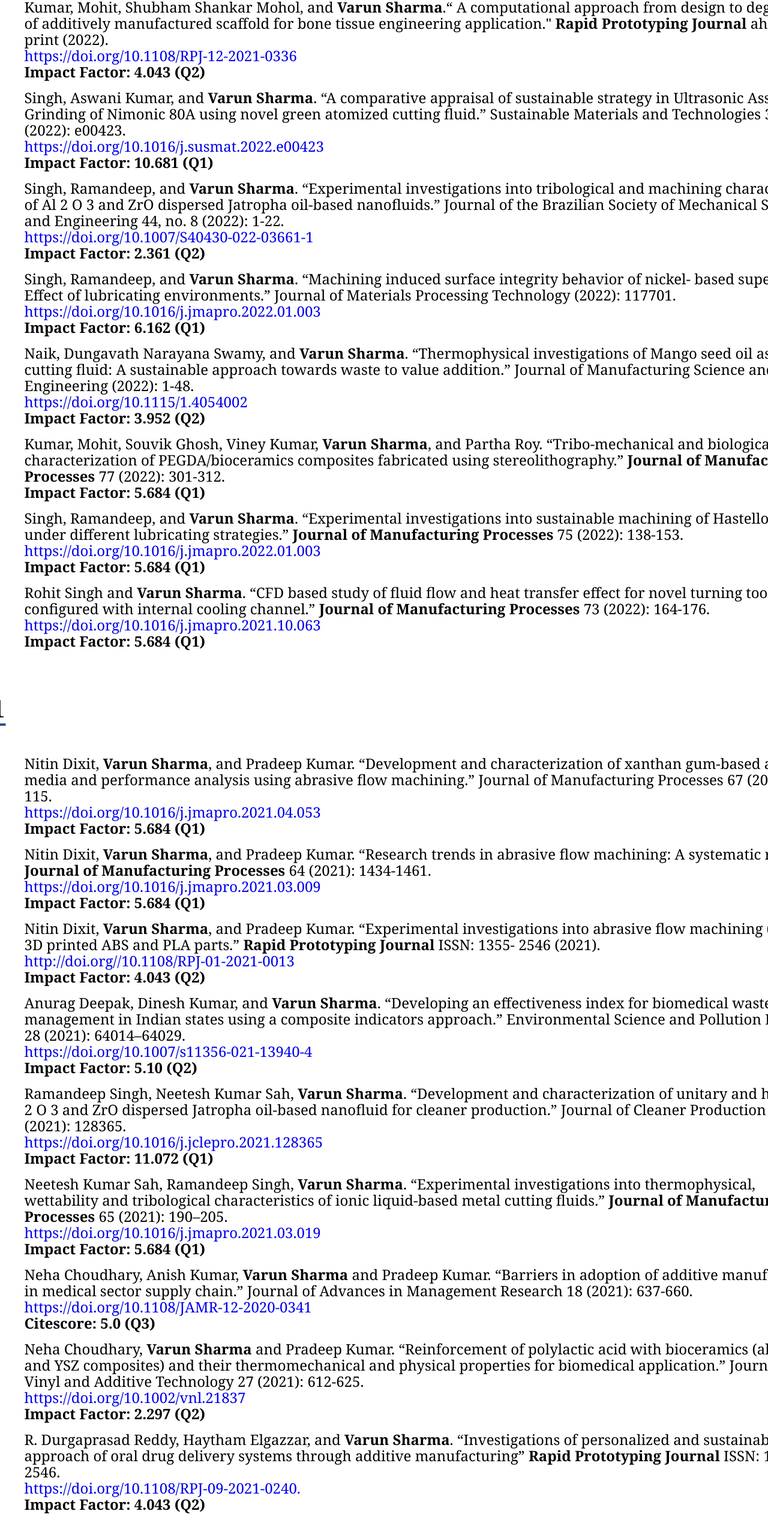
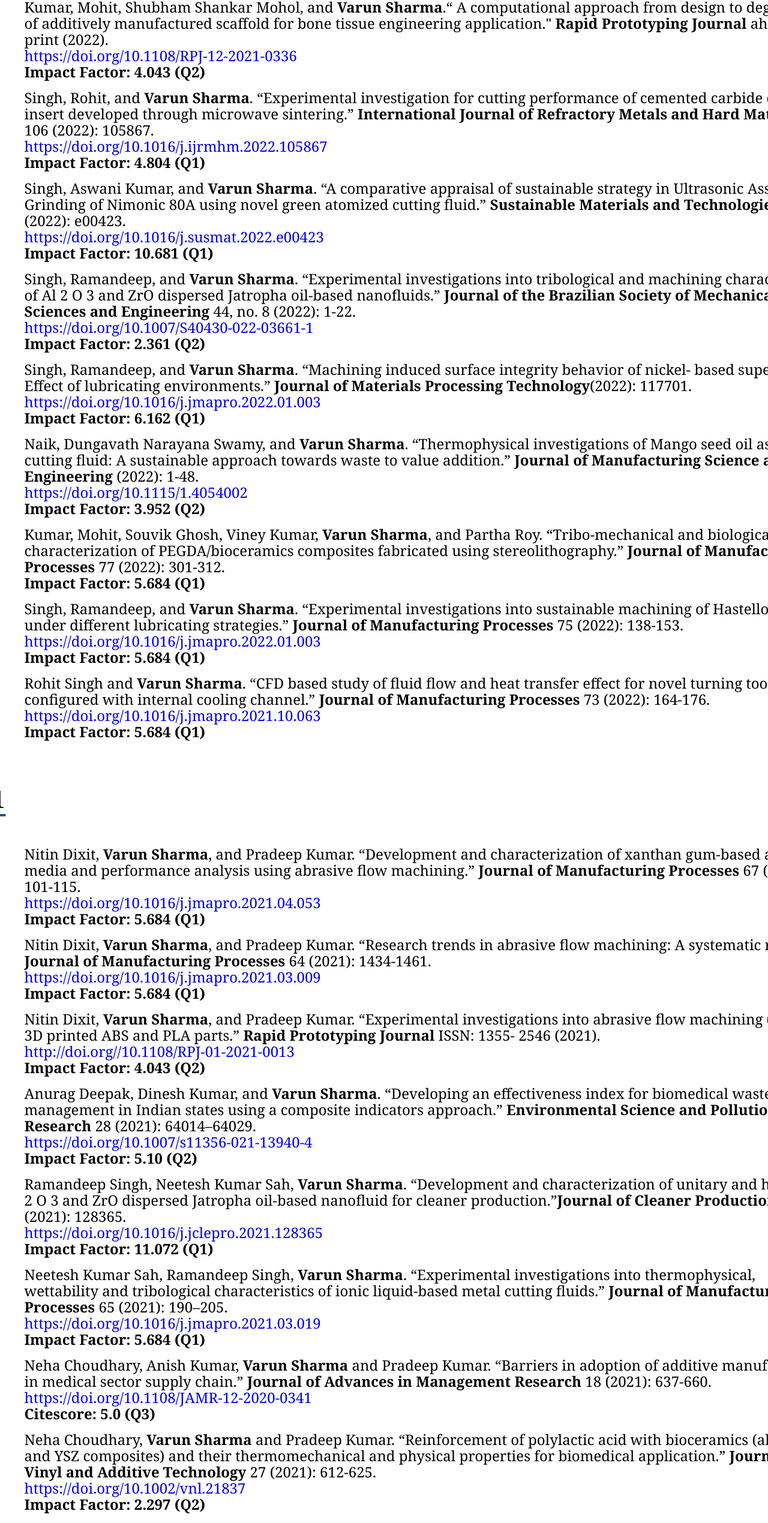
Before and after one commit to Kirthik24/varun-sharma-profile, a React (Vite) app: page /pb/ij in a window 1280 px wide. Shown: the part 1639-4178 px from the top of the page at 60% size. Built offline with nearby package versions, Linux system fonts and the light colour scheme.

Commit message:
figma final

```diff
--- a/src/components/publications/Ij.jsx
+++ b/src/components/publications/Ij.jsx
@@ -64,26 +64,32 @@ application." <b>Rapid Prototyping Journal</b> ahead-of-print (2022).
                     <br/><a href="https://doi.org/10.1108/RPJ-12-2021-0336">https://doi.org/10.1108/RPJ-12-2021-0336</a>
                     <br/><b>Impact Factor: 4.043 (Q2)</b></span></li>
 
+                    <li><span>Singh, Rohit, and <b>Varun Sharma</b>. “Experimental investigation for cutting performance of
+                    cemented carbide cutting insert developed through microwave sintering.” <b>International Journal of
+                    Refractory Metals and Hard Materials</b> 106 (2022): 105867.
+                    <br /> <a href="https://doi.org/10.1016/j.ijrmhm.2022.105867">https://doi.org/10.1016/j.ijrmhm.2022.105867</a>
+                    <br/><b>Impact Factor: 4.804 (Q1)</b></span></li>
+
                     <li><span>Singh, Aswani Kumar, and <b>Varun Sharma</b>. “A comparative appraisal of sustainable strategy in Ultrasonic Assisted Grinding of Nimonic 80A using novel green atomized cutting
-fluid.” Sustainable Materials and Technologies 32 (2022): e00423.
+                    fluid.” <b>Sustainable Materials and Technologies</b> 32 (2022): e00423.
                     <br/><a href="https://doi.org/10.1016/j.susmat.2022.e00423">https://doi.org/10.1016/j.susmat.2022.e00423</a>
                     <br/><b>Impact Factor: 10.681 (Q1)</b></span></li>
 
                     <li><span>Singh, Ramandeep, and <b>Varun Sharma</b>. “Experimental investigations into tribological and
-machining characteristics of Al 2 O 3 and ZrO dispersed Jatropha oil-based nanofluids.” Journal of
-the Brazilian Society of Mechanical Sciences and Engineering 44, no. 8 (2022): 1-22.
+                    machining characteristics of Al 2 O 3 and ZrO dispersed Jatropha oil-based nanofluids.” <b>Journal of
+                    the Brazilian Society of Mechanical Sciences and Engineering</b> 44, no. 8 (2022): 1-22.
                     <br/><a href="https://doi.org/10.1007/S40430-022-03661-1">https://doi.org/10.1007/S40430-022-03661-1</a>
                     <br/><b>Impact Factor: 2.361 (Q2)</b></span></li>
 
                     <li><span>Singh, Ramandeep, and <b>Varun Sharma</b>. “Machining induced surface integrity behavior of nickel-
-based superalloy: Effect of lubricating environments.” Journal of Materials Processing
-Technology (2022): 117701.
+                    based superalloy: Effect of lubricating environments.” <b>Journal of Materials Processing
+                    Technology</b>(2022): 117701.
                     <br/><a href="https://doi.org/10.1016/j.jmapro.2022.01.003">https://doi.org/10.1016/j.jmapro.2022.01.003</a>
                     <br/><b>Impact Factor: 6.162 (Q1)</b></span></li>
 
                     <li><span>Naik, Dungavath Narayana Swamy, and <b>Varun Sharma</b>. “Thermophysical investigations of
                     Mango seed oil as a novel cutting fluid: A sustainable approach towards waste to value
-addition.” Journal of Manufacturing Science and Engineering (2022): 1-48.
+                    addition.” <b>Journal of Manufacturing Science and Engineering</b> (2022): 1-48.
                     <br/><a href="https://doi.org/10.1115/1.4054002">https://doi.org/10.1115/1.4054002</a>
                     <br/><b>Impact Factor: 3.952 (Q2)</b></span></li>
 
@@ -114,81 +120,97 @@ turning tool configured with internal cooling channel.” <b>Journal of Manufac
             <div className="points">
                 <ul>
                     <li><span>Nitin Dixit, <b>Varun Sharma</b>, and Pradeep Kumar. “Development and characterization of xanthan
-gum-based abrasive media and performance analysis using abrasive flow machining.” Journal of
-Manufacturing Processes 67 (2021): 101-115.
+                    gum-based abrasive media and performance analysis using abrasive flow machining.” <b>Journal of
+                    Manufacturing Processes</b> 67 (2021): 101-115.
                     <br/><a href="https://doi.org/10.1016/j.jmapro.2021.04.053">https://doi.org/10.1016/j.jmapro.2021.04.053</a>
                     <br/><b>Impact Factor: 5.684 (Q1)</b></span></li>
+
                     <li><span>Nitin Dixit, <b>Varun Sharma</b>, and Pradeep Kumar. “Research trends in abrasive flow machining: A
                     systematic review.” <b>Journal of Manufacturing Processes</b> 64 (2021): 1434-1461.
                     <br/><a href="https://doi.org/10.1016/j.jmapro.2021.03.009">https://doi.org/10.1016/j.jmapro.2021.03.009</a>
                     <br/><b>Impact Factor: 5.684 (Q1)</b></span></li>
+
                     <li><span>Nitin Dixit, <b>Varun Sharma</b>, and Pradeep Kumar. “Experimental investigations into abrasive flow
                     machining (AFM) of 3D printed ABS and PLA parts.” <b>Rapid Prototyping Journal</b> ISSN: 1355-
                     2546 (2021).
                     <br /><a href="http://doi.org//10.1108/RPJ-01-2021-0013">http://doi.org//10.1108/RPJ-01-2021-0013</a>
                     <br/><b>Impact Factor: 4.043 (Q2)</b></span></li>
+
                     <li><span>Anurag Deepak, Dinesh Kumar, and <b>Varun Sharma</b>. “Developing an effectiveness index for
                     biomedical waste management in Indian states using a composite indicators
-approach.” Environmental Science and Pollution Research 28 (2021): 64014–64029.
+                    approach.” <b>Environmental Science and Pollution Research</b> 28 (2021): 64014–64029.
                     <br/><a href="https://doi.org/10.1007/s11356-021-13940-4">https://doi.org/10.1007/s11356-021-13940-4</a>
                     <br/><b>Impact Factor: 5.10 (Q2)</b></span></li>
+
                     <li><span>Ramandeep Singh, Neetesh Kumar Sah, <b>Varun Sharma</b>. “Development and characterization of
                     unitary and hybrid Al 2 O 3 and ZrO dispersed Jatropha oil-based nanofluid for cleaner production.”
-Journal of Cleaner Production 317 (2021): 128365.
+                    <b>Journal of Cleaner Production 317</b> (2021): 128365.
                     <br/><a href="https://doi.org/10.1016/j.jclepro.2021.128365">https://doi.org/10.1016/j.jclepro.2021.128365</a>
                     <br/><b>Impact Factor: 11.072 (Q1)</b></span></li>
+
                     <li><span>Neetesh Kumar Sah, Ramandeep Singh, <b>Varun Sharma</b>. “Experimental investigations into
                     thermophysical, wettability and tribological characteristics of ionic liquid-based metal cutting
                     fluids.” <b>Journal of Manufacturing Processes</b> 65 (2021): 190–205.
                     <br/><a href="https://doi.org/10.1016/j.jmapro.2021.03.019">https://doi.org/10.1016/j.jmapro.2021.03.019</a>
                     <br/><b>Impact Factor: 5.684 (Q1)</b></span></li>
+
                     <li><span>Neha Choudhary, Anish Kumar, <b>Varun Sharma</b> and Pradeep Kumar. “Barriers in adoption of
-additive manufacturing in medical sector supply chain.” Journal of Advances in Management
-Research 18 (2021): 637-660.
+                    additive manufacturing in medical sector supply chain.” <b>Journal of Advances in Management
+                    Research</b> 18 (2021): 637-660.
                     <br/><a href="https://doi.org/10.1108/JAMR-12-2020-0341">https://doi.org/10.1108/JAMR-12-2020-0341</a>
                     <br /> <b> Citescore: 5.0 (Q3)</b></span></li>
+
                     <li><span>Neha Choudhary, <b>Varun Sharma</b> and Pradeep Kumar. “Reinforcement of polylactic acid with
                     bioceramics (alumina and YSZ composites) and their thermomechanical and physical properties for
-biomedical application.” Journal of Vinyl and Additive Technology 27 (2021): 612-625.
+                    biomedical application.” <b>Journal of Vinyl and Additive Technology</b> 27 (2021): 612-625.
                     <br/><a href="https://doi.org/10.1002/vnl.21837">https://doi.org/10.1002/vnl.21837</a>
                     <br/><b>Impact Factor: 2.297 (Q2)</b></span></li>
+
                     <li><span>R. Durgaprasad Reddy, Haytham Elgazzar, and <b>Varun Sharma</b>. “Investigations of personalized
                     and sustainable approach of oral drug delivery systems through additive manufacturing” <b>Rapid Prototyping Journal</b> ISSN: 1355-2546.
                     <br/><a href="https://doi.org/10.1108/RPJ-09-2021-0240.">https://doi.org/10.1108/RPJ-09-2021-0240.</a>
                     <br/><b>Impact Factor: 4.043 (Q2)</b></span></li>
+
                     <li><span>Aswani Kumar Singh and <b>Varun Sharma</b>. “Thermo-physical and tribological characteristics of
-ionic liquid-based rice bran oil as green cutting fluid.” Proceedings of the Institution of
-Mechanical Engineers, Part J: Journal of Engineering Tribology (2021): 13506501211046154.
+                    ionic liquid-based rice bran oil as green cutting fluid.”<b>Proceedings of the Institution of
+                    Mechanical Engineers, Part J: Journal of Engineering Tribology</b> (2021): 13506501211046154.
                     <br/><a href="https://doi.org/10.1177%2F13506501211046154">https://doi.org/10.1177%2F13506501211046154</a>
                     <br/><b>Impact Factor: 1.77 (Q3)</b></span></li>
+
                     <li><span>Rohit Singh and <b>Varun Sharma</b>. “Nano tungsten carbide interactions and mechanical behaviour
-during sintering: A molecular dynamics study.” Computational Materials Science 197 (2021):
+                    during sintering: A molecular dynamics study.” <b>Computational Materials Science</b> 197 (2021):
                     110653.
                     <br/><a href="https://doi.org/10.1016/j.commatsci.2021.110653">https://doi.org/10.1016/j.commatsci.2021.110653</a>
                     <br/><b>Impact Factor: 3.300 (Q2)</b></span></li>
+
                     <li><span>Rohit Singh and <b>Varun Sharma</b>. “Numerical modelling of residual stresses during orthogonal
                     cutting of Ti6Al4V using internally cooled cutting inserts.” <b>Journal of Manufacturing Processes</b>
                     65 (2021): 502-511.
                     <br/><a href="https://doi.org/10.1016/j.jmapro.2021.03.042">https://doi.org/10.1016/j.jmapro.2021.03.042</a>
                     <br/><b>Impact Factor: 5.684 (Q1)</b></span></li>
+
                     <li><span>Mohit Kumar and <b>Varun Sharma</b>. “Additive manufacturing techniques for the fabrication of tissue
                     engineering scaffolds: a review.” <b>Rapid Prototyping Journal</b> 27.6 (2021): 1230-1272.
                     <br/><a href="https://doi.org/10.1108/RPJ-01-2021-0011">https://doi.org/10.1108/RPJ-01-2021-0011</a>
                     <br/><b>Impact Factor: 4.043 (Q2)</b></span></li>
+
                     <li><span>Shubham Shankar Mohol and <b>Varun Sharma</b>. “Functional applications of 4D printing: A review.”
                     <b>Rapid Prototyping Journal</b> ISSN: 1355-2546. (2021).
                     <br/><a href="https://doi.org/10.1108/RPJ-10-2020-0240">https://doi.org/10.1108/RPJ-10-2020-0240</a>
                     <br/><b>Impact Factor: 4.043 (Q2)</b></span></li>
+
                     <li><span><b>Varun Sharma</b>, S. K. Moinuddin, Archita Choudhary, Pramod Kumar, Prateek Kala, Yasmin
                     Sultana, Rahul Shukla, and Dalip Kumar. “Investigations of process parameters during dissolution
-studies of drug loaded 3D printed tablets.” Proceedings of the Institution of Mechanical
-Engineers, Part H: Journal of Engineering in Medicine 235.5 (2021): 523-529.
+                    studies of drug loaded 3D printed tablets.” <b>Proceedings of the Institution of Mechanical
+                    Engineers, Part H: Journal of Engineering in Medicine</b> 235.5 (2021): 523-529.
                     <br/><a href="https://doi.org/10.1177/0954411921993582">https://doi.org/10.1177/0954411921993582</a>
                     <br/><b>Impact Factor: 1.617 (Q4)</b></span></li>
-                    <li><span>Rishi Parvanda, Prateek Kala, and <b>Varun Sharma</b>. “Bibliometric Analysis-Based Review of Fused Deposition Modeling 3D Printing Method (1994–2020).” 3D Printing and Additive
-Manufacturing (2021).
+
+                    <li><span>Rishi Parvanda, Prateek Kala, and <b>Varun Sharma</b>. “Bibliometric Analysis-Based Review of Fused Deposition Modeling 3D Printing Method (1994–2020).” <b>3D Printing and Additive
+                    Manufacturing</b>(2021).
                     <br/><a href="https://doi.org/10.1089/3dp.2021.0046">https://doi.org/10.1089/3dp.2021.0046</a>
                     <br/><b>Impact Factor: 5.449 (Q2)</b></span></li>
+
                 </ul>
             </div>
         </div>
@@ -201,27 +223,31 @@ Manufacturing (2021).
             <div className="points">
                 <ul>
                    <li><span>Aswani Kumar Singh, Amresh Kumar, <b>Varun Sharma</b>, and Prateek Kala. “Sustainable techniques
-in grinding: State of the art review.” Journal of Cleaner Production 269 (2020): 121876.
+                    in grinding: State of the art review.” <b>Journal of Cleaner Production</b>269 (2020): 121876.
                     <br/><a href="https://doi.org/10.1016/j.jclepro.2020.121876">https://doi.org/10.1016/j.jclepro.2020.121876</a>
                     <br/><b>Impact Factor: 11.072 (Q1)</b></span></li>
+
                    <li><span>R Durgaprasad Reddy and <b>Varun Sharma</b>. “Additive manufacturing in drug delivery applications:
-A review.” International Journal of Pharmaceutics 589 (2020):119820
+                    A review.” <b>International Journal of Pharmaceutics</b> 589 (2020):119820
                     <br/><a href="https://doi.org/10.1016/j.ijpharm.2020.119820">https://doi.org/10.1016/j.ijpharm.2020.119820</a>
                     <br/><b>Impact Factor: 6.510 (Q1)</b></span></li>
+
                    <li><span>Rohit Singh and <b>Varun Sharma</b>. “Molecular dynamics study of tensile behaviour for cold and
-linear friction welded single crystal tungsten.” Journal of Molecular Graphics and Modelling 99
+                    linear friction welded single crystal tungsten.” <b>Journal of Molecular Graphics and Modelling</b> 99
                     (2020): 107655.
                     <br/><a href="https://doi.org/10.1016/j.jmgm.2020.107655">https://doi.org/10.1016/j.jmgm.2020.107655</a>
                     <br/><b>Impact Factor: 2.942 (Q2)</b></span></li>
+
                    <li><span><b>Varun Sharma</b>, Pulak Mohan Pandey, Uday Sankar Dixit, Anish Roy, and Vadim V.
                     Silberschmidt. “Finite element simulations of conventional and ultrasonically assisted turning
-processes with plane and textured cutting inserts.” Journal of Micromanufacturing 3.1 (2020): 54-
+                    processes with plane and textured cutting inserts.” <b>Journal of Micromanufacturing</b> 3.1 (2020): 54-
                     68.
                     <br/><a href="https://doi.org/10.1177/2516598419878022">https://doi.org/10.1177/2516598419878022</a></span></li>
+
                     <li><span>Nitish P. Gokhale, Prateek Kala, <b>Varun Sharma</b>, and Murali Palla. “Effect of deposition
                     orientations on dimensional and mechanical properties of the thin-walled structure fabricated by
-tungsten inert gas (TIG) welding-based additive manufacturing process.” Journal of Mechanical
-Science and Technology 34.2 (2020): 701-709.
+                    tungsten inert gas (TIG) welding-based additive manufacturing process.” <b>Journal of Mechanical
+                    Science and Technology</b>34.2 (2020): 701-709.
                     <br/><a href="https://doi.org/10.1007/s12206-020-0115-6">https://doi.org/10.1007/s12206-020-0115-6</a>
                     <br/><b>Impact Factor: 1.81 (Q3)</b></span></li>
                 </ul>
@@ -235,13 +261,14 @@ Science and Technology 34.2 (2020): 701-709.
             <div className="points">
                 <ul>
                    <li><span>Nitish P. Gokhale, Prateek Kala, and <b>Varun Sharma</b>. “Thin-walled metal deposition with GTAW
-welding-based additive manufacturing process.” Journal of the Brazilian Society of Mechanical
-Sciences and Engineering 41.12 (2019): 1-12.
+                    welding-based additive manufacturing process.” <b>Journal of the Brazilian Society of Mechanical
+                    Sciences and Engineering</b> 41.12 (2019): 1-12.
                     <br/><a href="https://doi.org/10.1007/s40430-019-2078-z">https://doi.org/10.1007/s40430-019-2078-z</a>
                     <br/><b>Impact Factor: 2.360 (Q2)</b></span></li>
+
                    <li><span><b>Varun Sharma</b>, and Pulak M. Pandey. “Mechanistic based cutting force model during ultrasonic
-assisted turning with self-lubricating cutting inserts.” Journal of Advanced Manufacturing
-Systems 18.01 (2019): 133-155.
+                    assisted turning with self-lubricating cutting inserts.” <b>Journal of Advanced Manufacturing
+                    Systems</b>18.01 (2019): 133-155.
                     <br/><a href="https://doi.org/10.1142/S0219686719500070">https://doi.org/10.1142/S0219686719500070</a>
                     <br /> <b>Citescore: 2.5 (Q4)</b> </span></li>
                 </ul>
@@ -254,10 +281,10 @@ Systems 18.01 (2019): 133-155.
             </div>
             <div className="points">
                 <ul>
-                   <li><span>Sharma Varun, and Pulak M. Pandey. “Experimental investigations and statistical modeling of
+                   <li><span><b>Sharma Varun</b>, and Pulak M. Pandey. “Experimental investigations and statistical modeling of
                     surface roughness during ultrasonic-assisted turning with self-lubricating cutting inserts.”
-Proceedings of the Institution of Mechanical Engineers, Part E: Journal of Process Mechanical
-Engineering 232.6 (2018): 709-722.
+                    <b>Proceedings of the Institution of Mechanical Engineers, Part E: Journal of Process Mechanical
+                    Engineering</b> 232.6 (2018): 709-722.
                     <br/><a href="https://doi.org/10.1177/0954408917738127">https://doi.org/10.1177/0954408917738127</a>
                     <br/><b>Impact Factor: 1.620 (Q3)</b></span></li>
                 </ul>
@@ -275,16 +302,19 @@ abrasive brush behavior for double disk magnetic abrasive finishing based on for
                     <b>Journal of Manufacturing Processes</b> 28 (2017): 442-448.
                     <br/><a href="https://doi.org/10.1016/j.jmapro.2017.04.010">https://doi.org/10.1016/j.jmapro.2017.04.010</a>
                     <br/><b>Impact Factor: 5.684 (Q1)</b></span></li>
+
                    <li><span><b>Varun Sharma</b>, and Pulak Mohan Pandey. “Geometrical design optimization of hybrid textured
                     self-lubricating cutting inserts for turning 4340 hardened steel.” <b>The International Journal of
                     Advanced Manufacturing Technology</b> 89.5 (2017): 1575-1589.
                     <br/><a href="https://doi.org/10.1007/s00170-016-9163-6">https://doi.org/10.1007/s00170-016-9163-6</a>
                     <br/><b>Impact Factor: 3.56 (Q2)</b></span></li>
+
                    <li><span>Uday Sankar Dixit, V. Yadav, <b>Varun Sharma</b>, Pulak M Pandey, Anish Roy, and Vadim V.
                     Silberschmidt. “Estimation of cutting forces in conventional and ultrasonic-vibration assisted
-turning using inverse modelling.” International Journal of Additive and Subtractive Materials
-Manufacturing 1.3-4 (2017): 265-289.
+                    turning using inverse modelling.” <b>International Journal of Additive and Subtractive Materials
+                    Manufacturing</b>1.3-4 (2017): 265-289. <br />
                     <a href="http://doi.org/10.1504/IJASMM.2017.089923">http://doi.org/10.1504/IJASMM.2017.089923</a> </span></li>
+
                    <li><span>Prateek Kala, <b>Varun Sharma</b>, and Pulak M. Pandey. “Surface roughness modelling for double disk
                     magnetic abrasive finishing process.” <b>Journal of Manufacturing Processes</b> 25 (2017): 37-48.
                     <br/><a href="https://doi.org/10.1016/j.jmapro.2016.10.007">https://doi.org/10.1016/j.jmapro.2016.10.007</a>
@@ -300,26 +330,31 @@ magnetic abrasive finishing process.” <b>Journal of Manufacturing Processes</b
             <div className="points">
                 <ul>
                    <li><span><b>Varun Sharma</b> and Pulak M. Pandey. “Recent advances in ultrasonic assisted turning: A step
-towards sustainability.” Cogent Engineering 3.1 (2016): 1222776.
+                    towards sustainability.” <b>Cogent Engineering</b> 3.1 (2016): 1222776.
                     <br/><a href="https://doi.org/10.1080/23311916.2016.1222776">https://doi.org/10.1080/23311916.2016.1222776</a>
                     <br /> <b>Citescore: 3.1 (Q2)</b></span></li>
+
                    <li><span><b>Varun Sharma</b> and Pulak M. Pandey. “Recent advances in turning with textured cutting tools: a
-review.” Journal of Cleaner Production 137 (2016): 701-715.
+                    review.” <b>Journal of Cleaner Production</b> 137 (2016): 701-715.
                     <br/><a href="https://doi.org/10.1016/j.jclepro.2016.07.138">https://doi.org/10.1016/j.jclepro.2016.07.138</a>
                     <br/><b>Impact Factor: 11.072 (Q1)</b></span></li>
+
                    <li><span><b>Varun Sharma</b> and Pulak M. Pandey. “Comparative study of turning of 4340 hardened steel with
                     hybrid textured self-lubricating cutting inserts.” <b>Materials and Manufacturing Processes</b> 31.14
                     (2016): 1904-1916.
                     <br/><a href="https://doi.org/10.1080/10426914.2015.1127951">https://doi.org/10.1080/10426914.2015.1127951</a>
                     <br/><b>Impact Factor: 4.616 (Q2)</b></span></li>
+
                    <li><span><b>Varun Sharma</b> and Pulak M. Pandey. “Optimization of machining and vibration parameters for
-residual stresses minimization in ultrasonic assisted turning of 4340 hardened steel.” Ultrasonics
+                    residual stresses minimization in ultrasonic assisted turning of 4340 hardened steel.” <b>Ultrasonics</b>
                     70 (2016): 172-182.
                     <br/><a href="https://doi.org/10.1016/j.ultras.2016.05.001">https://doi.org/10.1016/j.ultras.2016.05.001</a>
                     <br/><b>Impact Factor: 4.0 (Q1)</b></span></li>
+
                    <li><span><b>Varun Sharma</b>, Girish C. Verma, and Pulak M. Pandey. “Magnetic Abrasive Finishing Process:
-State of the Art.” International Journal of Applied Engineering Research 10 (2015): 27601-
+                    State of the Art.” <b>International Journal of Applied Engineering Research</b> 10 (2015): 27601-
                     27607.</span></li>
+
                 </ul>
             </div>
         </div>
```
Also changed, not shown: src/components/publications/InternationalConference.jsx (+10 -5 lines), src/components/research/RsProjects.jsx (+29 -24 lines). Lines whose indentation alone changed are shown as unchanged.
